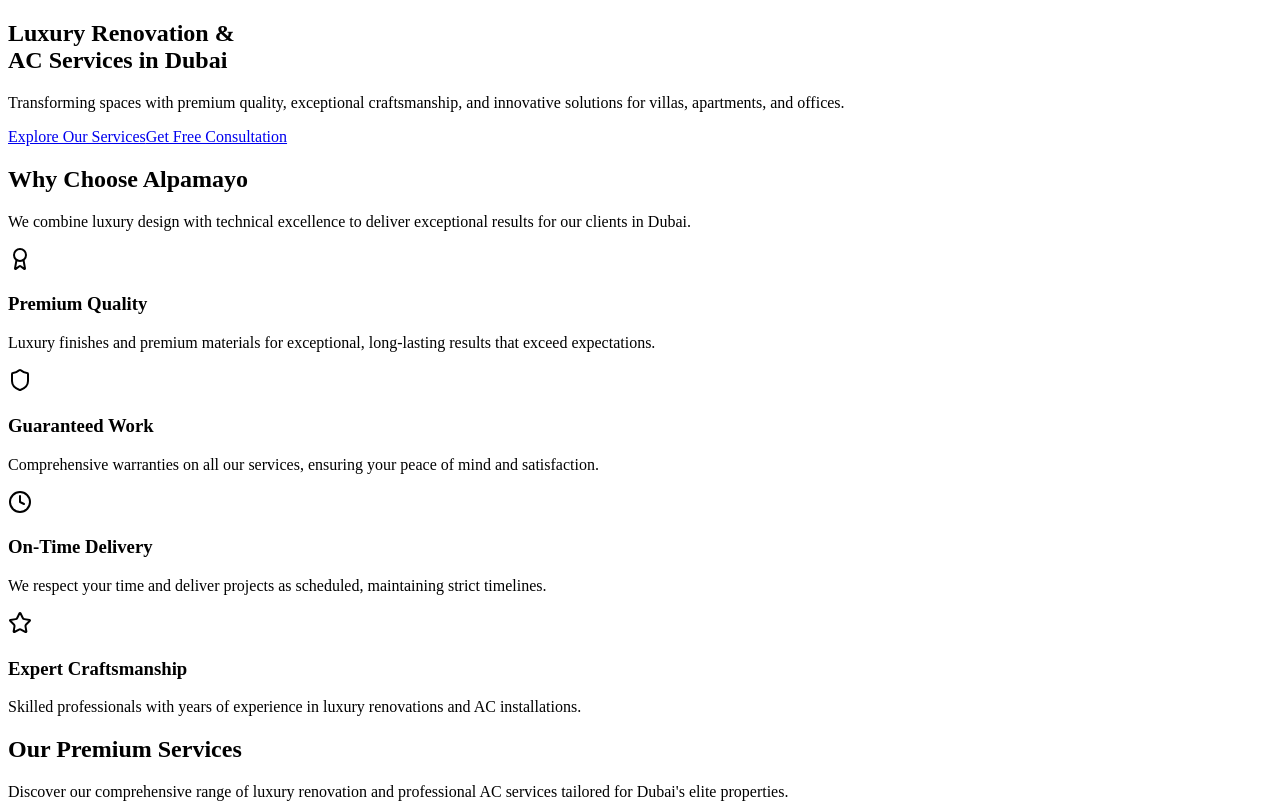
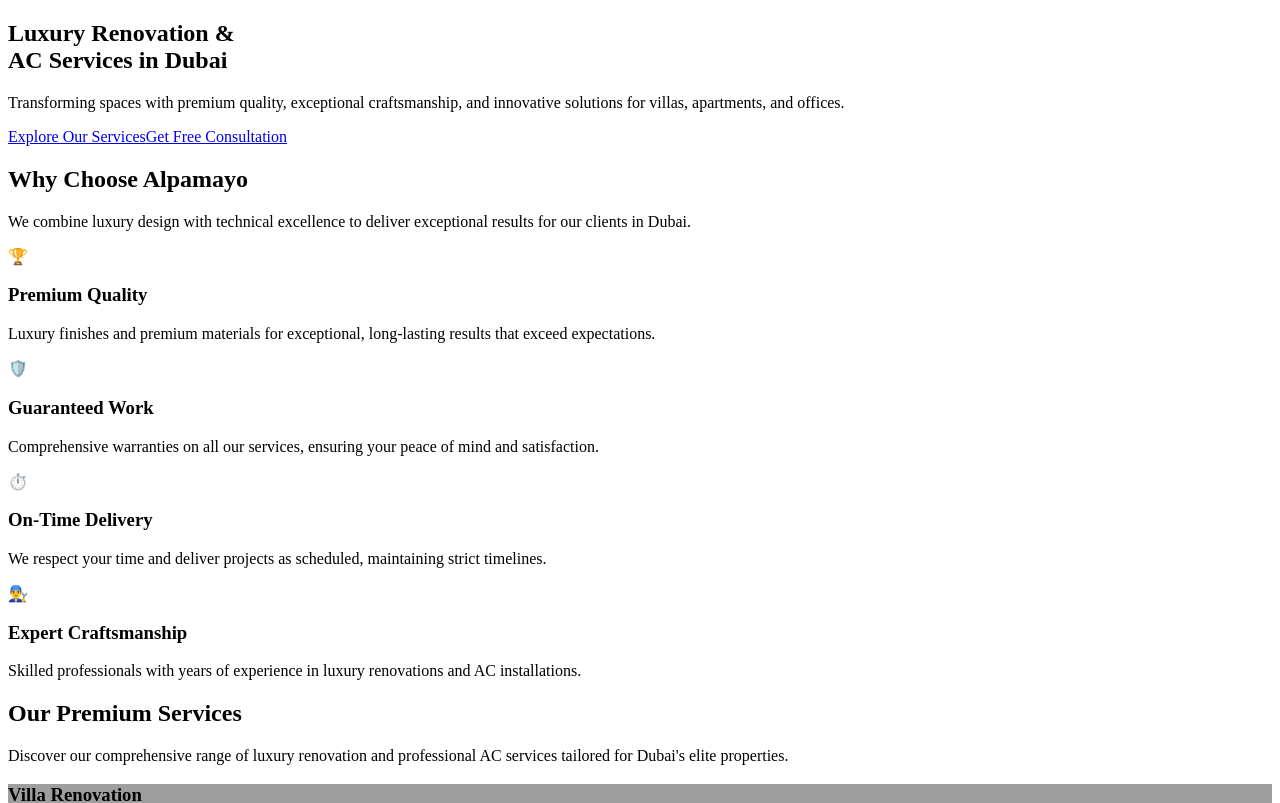
Before and after one commit to alpamayo73/main, a Next.js app: page / in a window 1280 px wide. Shown: the top 803 px of the page. Built offline with nearby package versions, Linux system fonts and the light colour scheme; grey boxes are pictures that could not be loaded.

Commit message:
Update Features.js

```diff
--- a/src/components/home/Features.js
+++ b/src/components/home/Features.js
@@ -1,24 +1,22 @@
-import { Star, Shield, Clock, Award } from 'lucide-react';
-
 export default function Features() {
   const features = [
     {
-      icon: <Award className="w-12 h-12" />,
+      icon: '🏆',
       title: 'Premium Quality',
       description: 'Luxury finishes and premium materials for exceptional, long-lasting results that exceed expectations.'
     },
     {
-      icon: <Shield className="w-12 h-12" />,
+      icon: '🛡️',
       title: 'Guaranteed Work',
       description: 'Comprehensive warranties on all our services, ensuring your peace of mind and satisfaction.'
     },
     {
-      icon: <Clock className="w-12 h-12" />,
+      icon: '⏱️',
       title: 'On-Time Delivery',
       description: 'We respect your time and deliver projects as scheduled, maintaining strict timelines.'
     },
     {
-      icon: <Star className="w-12 h-12" />,
+      icon: '👨‍🔧',
       title: 'Expert Craftsmanship',
       description: 'Skilled professionals with years of experience in luxury renovations and AC installations.'
     }
@@ -42,7 +40,7 @@ export default function Features() {
               key={index}
               className="bg-white p-8 rounded-lg luxury-shadow text-center hover:transform hover:scale-105 transition-all duration-300"
             >
-              <div className="text-[#577D8E] mb-4 flex justify-center">
+              <div className="text-4xl mb-4">
                 {feature.icon}
               </div>
               <h3 className="text-xl font-semibold text-[#1C2734] mb-4">
```
